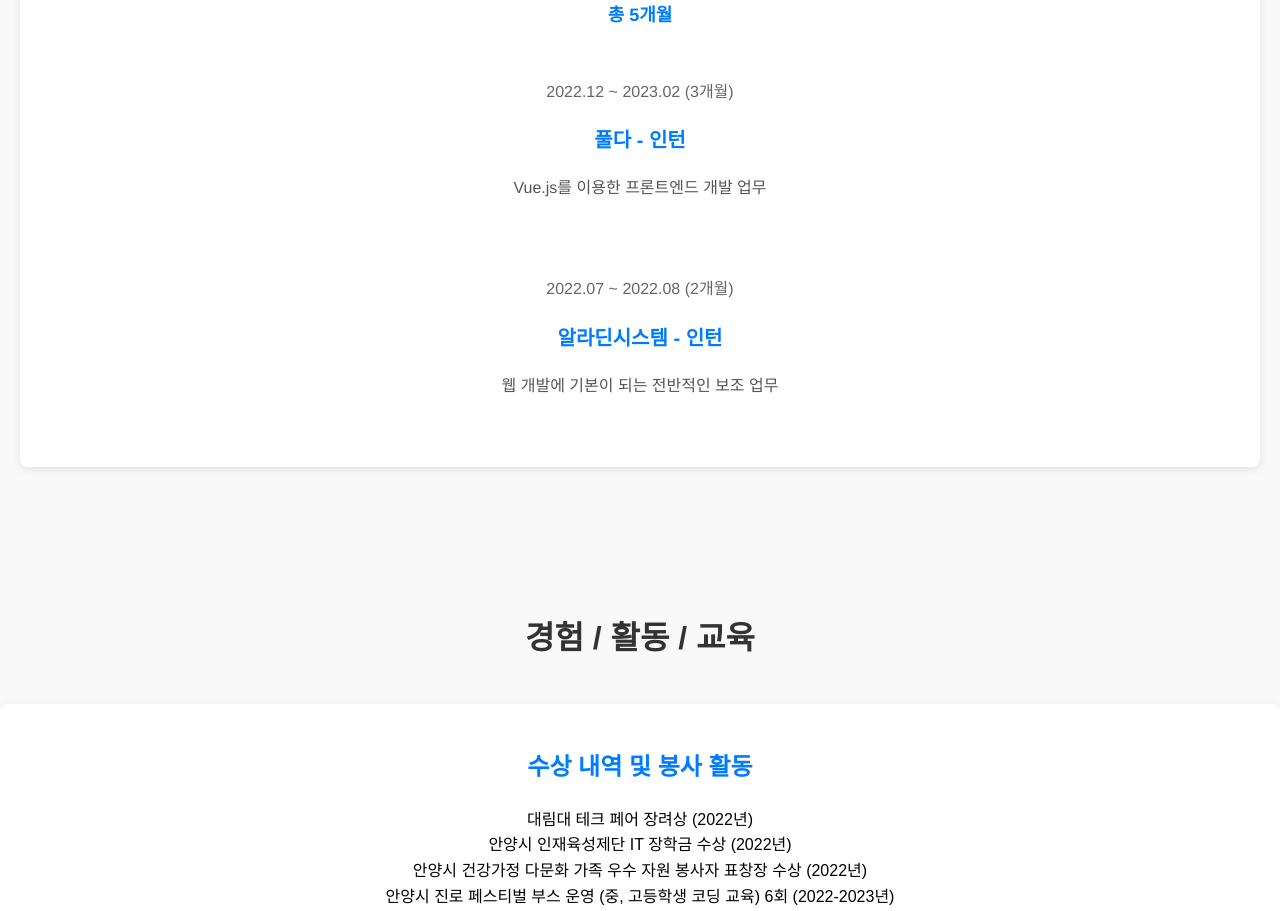
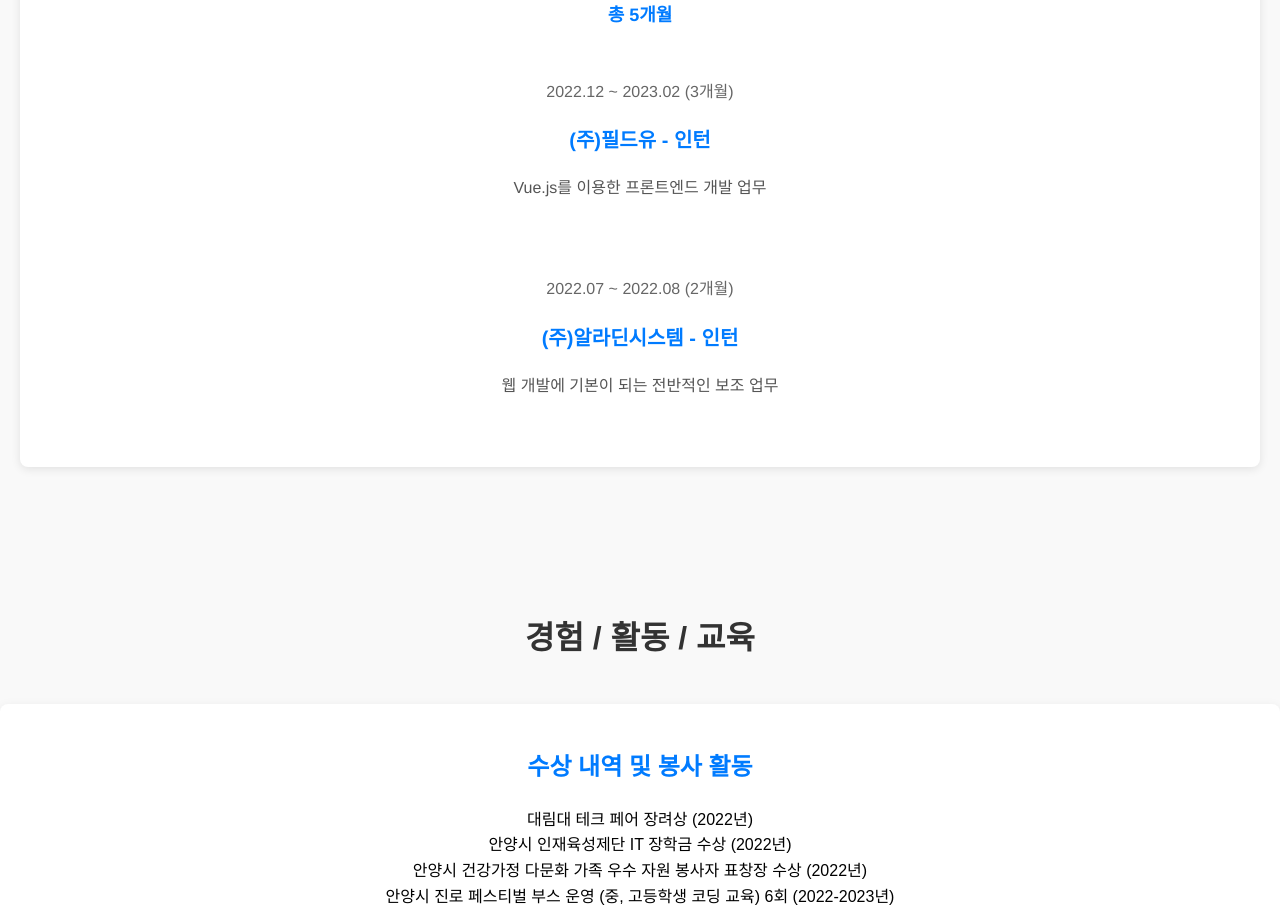
Before and after one commit to KimSuMin123/dev-resume-site, a React (Create React App) app: page / in a window 1280 px wide. Shown: the part 1720-2631 px from the top of the page. Built offline with nearby package versions, Linux system fonts and the light colour scheme; the HTML template or start-up script is replaced by a standard one.

Commit message:
Update EducationExperience.js

```diff
--- a/src/components/EducationExperience.js
+++ b/src/components/EducationExperience.js
@@ -24,12 +24,12 @@ const EducationExperience = () => {
         <p style={experienceSummaryStyle}>총 5개월</p>
         <div style={experienceItemStyle}>
           <p style={dateStyle}>2022.12 ~ 2023.02 (3개월)</p>
-          <h3 style={subHeadingStyle}>풀다 - 인턴</h3>
+          <h3 style={subHeadingStyle}>(주)필드유 - 인턴</h3>
           <p style={detailStyle}>Vue.js를 이용한 프론트엔드 개발 업무</p>
         </div>
         <div style={experienceItemStyle}>
           <p style={dateStyle}>2022.07 ~ 2022.08 (2개월)</p>
-          <h3 style={subHeadingStyle}>알라딘시스템 - 인턴</h3>
+          <h3 style={subHeadingStyle}>(주)알라딘시스템 - 인턴</h3>
           <p style={detailStyle}>웹 개발에 기본이 되는 전반적인 보조 업무</p>
         </div>
       </section>
```
